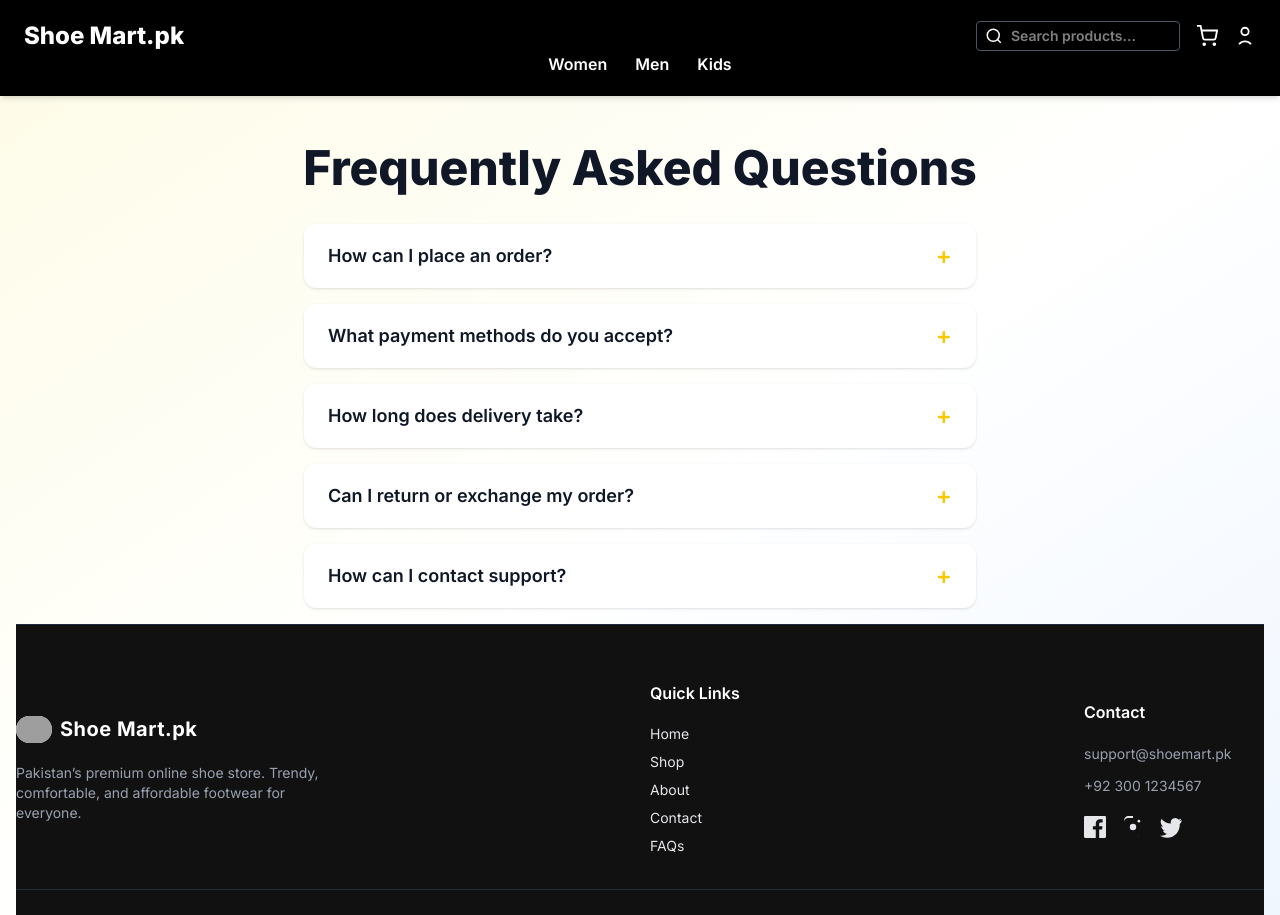
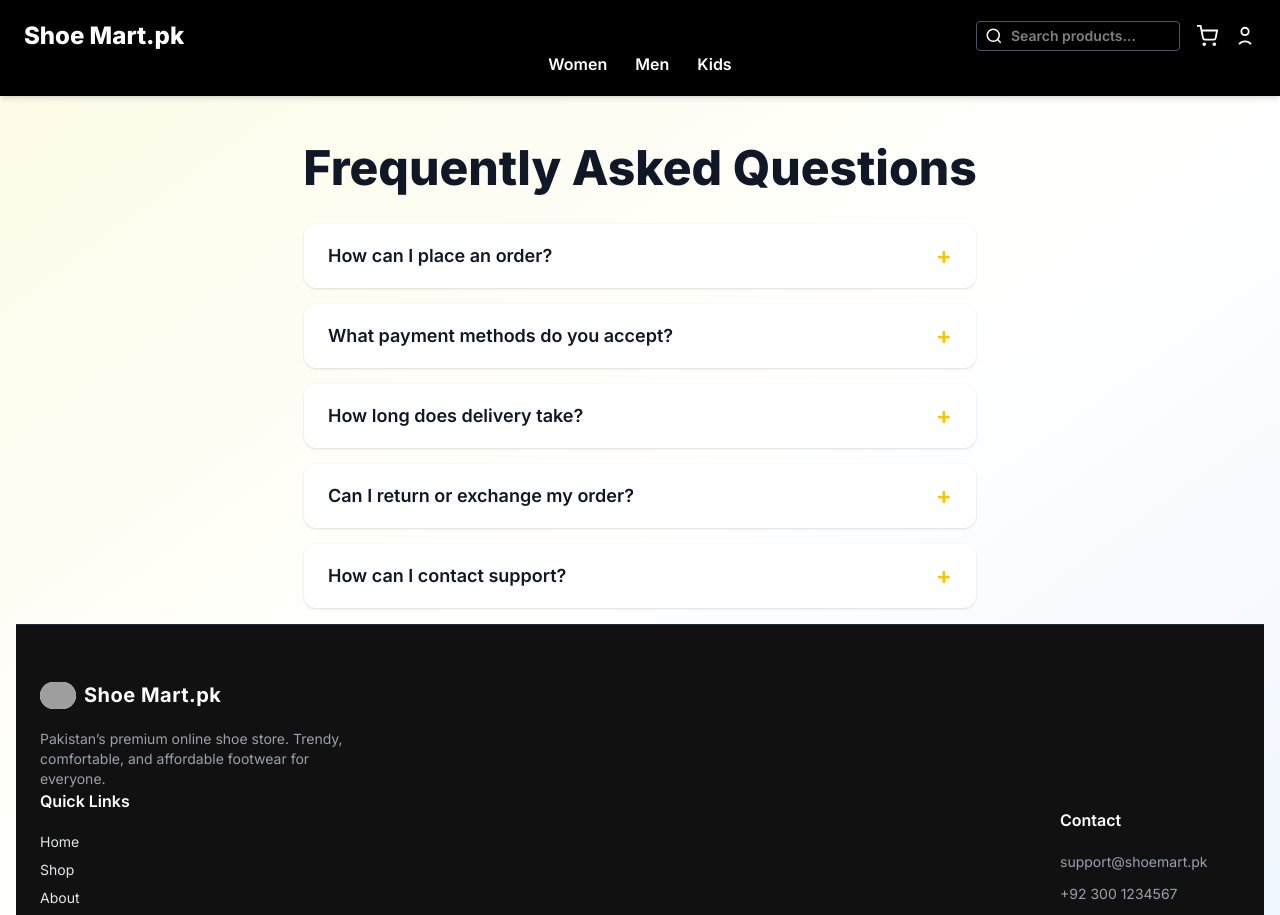
Before and after one commit to waqasahmad18/Shoe-Mart.pk, a Next.js app: page /faqs in a window 1280 px wide. Shown: the top 915 px of the page. Built offline with nearby package versions, Linux system fonts and the light colour scheme; grey boxes are pictures that could not be loaded.

Commit message:
Feat: Make footer a 2-column grid on mobile for better layout and consistency

```diff
--- a/src/components/Footer.tsx
+++ b/src/components/Footer.tsx
@@ -13,15 +13,15 @@ const menuItems = [
 export default function Footer() {
   return (
     <footer className="w-full bg-[#111] text-gray-200 pt-14 pb-6 border-t border-gray-800 mt-0" data-aos="fade-up">
-      <div className="flex flex-col md:flex-row gap-10 md:gap-0 justify-between items-center md:items-center mb-8 text-center md:text-left w-full">
-        {/* Logo & About */}
-        <div className="flex flex-col items-center md:items-start gap-3 max-w-xs">
+      <div className="max-w-7xl mx-auto w-full px-4 md:px-6">
+        <div className="flex flex-col items-center md:items-start gap-3 max-w-xs mb-8 md:mb-0 mx-auto md:mx-0">
           <div className="flex items-center gap-2 mb-2 justify-center md:justify-start">
             <Image src="/men.png" alt="Shoe Mart Logo" width={36} height={36} className="rounded-full bg-white" />
             <span className="font-bold text-xl tracking-wide text-white">Shoe Mart.pk</span>
           </div>
-          <p className="text-gray-400 text-sm">Pakistan&rsquo;s premium online shoe store. Trendy, comfortable, and affordable footwear for everyone.</p>
+          <p className="text-gray-400 text-sm text-center md:text-left">Pakistan&rsquo;s premium online shoe store. Trendy, comfortable, and affordable footwear for everyone.</p>
         </div>
+        <div className="grid grid-cols-2 gap-6 w-full md:flex md:flex-row md:justify-between md:items-center">
           {/* Quick Links */}
           <div className="flex flex-col gap-2 min-w-[120px] items-center md:items-start">
             <h4 className="font-semibold text-white mb-2">Quick Links</h4>
@@ -56,6 +56,7 @@ export default function Footer() {
             </div>
           </div>
         </div>
+      </div>
       <div className="w-full text-center text-gray-500 text-xs border-t border-gray-800 pt-6">
         &copy; {new Date().getFullYear()} Shoe Mart.pk. All rights reserved.
       </div>
```
Lines whose indentation alone changed are shown as unchanged.
